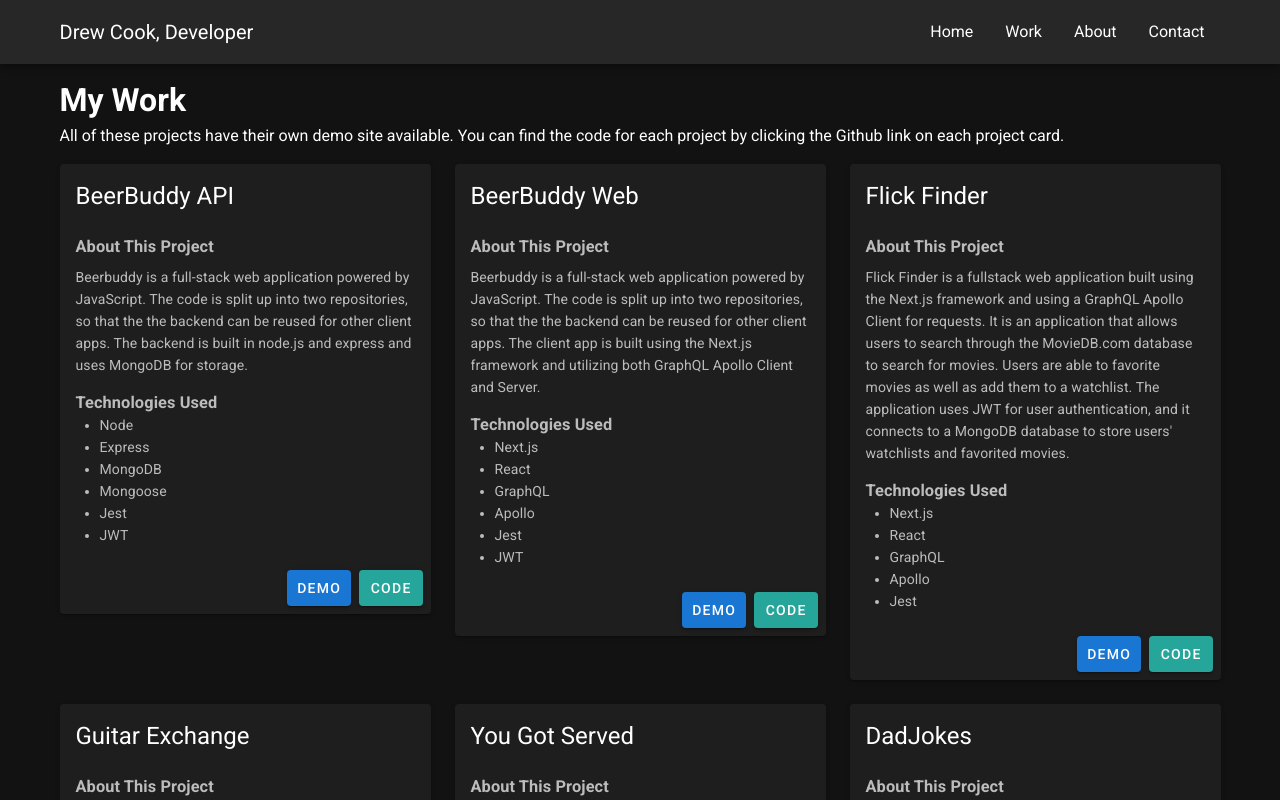
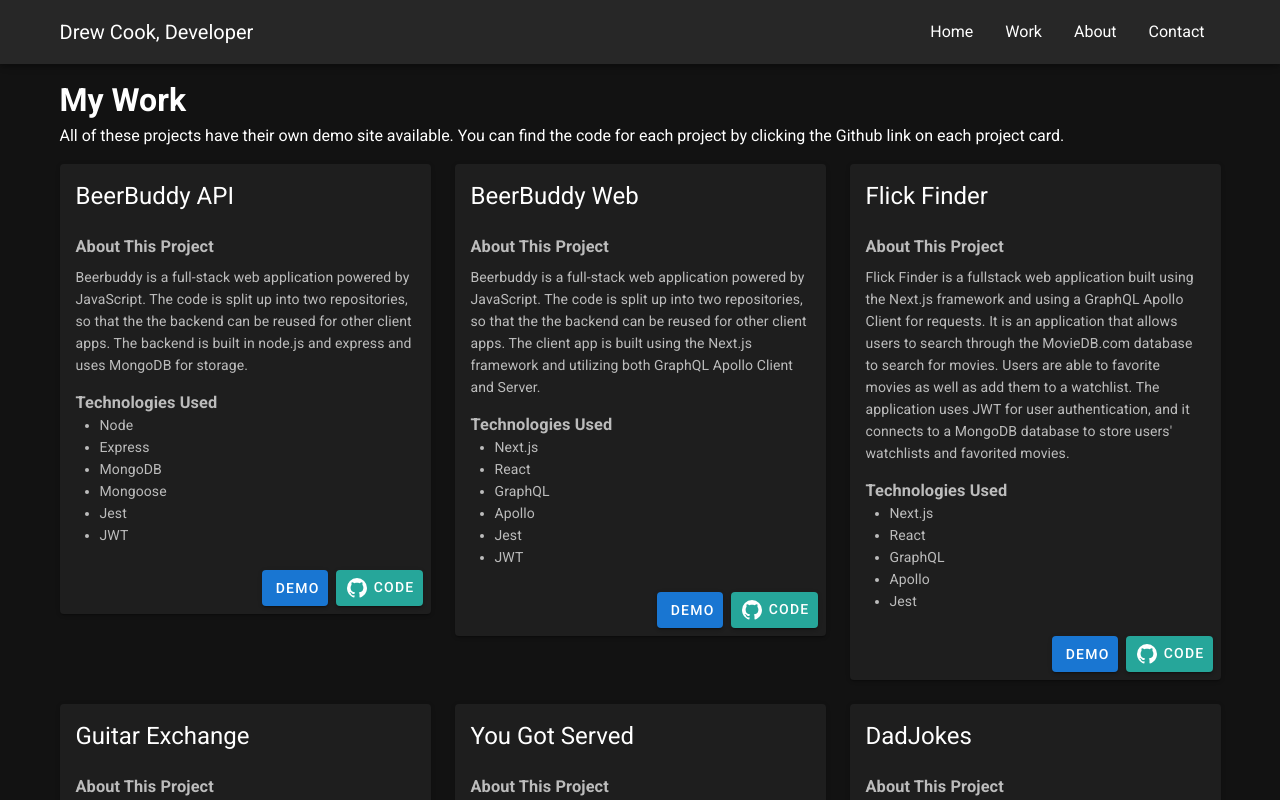
Before and after one commit to drewcook/portfolio-website, a Nuxt app: page /work in a window 1280 px wide. Shown: the top 800 px of the page. Built offline with nearby package versions, Linux system fonts and the light colour scheme.

Commit message:
button icons

```diff
--- a/components/ProjectCard.vue
+++ b/components/ProjectCard.vue
@@ -15,15 +15,37 @@
 		</v-card-text>
 		<v-card-actions>
 			<v-spacer />
-			<v-btn color="primary"><a :href="project.demoUrl" target="_blank">Demo</a></v-btn>
-			<v-btn color="info"><a :href="project.codeUrl" target="_blank">Code</a></v-btn>
+			<v-btn color="primary">
+				<a :href="project.demoUrl" target="_blank">
+					<v-icon>{{ demoIcon }}</v-icon>
+					Demo
+				</a>
+			</v-btn>
+			<v-btn color="info">
+				<a :href="project.codeUrl" target="_blank">
+					<v-icon>{{ githubIcon }}</v-icon>
+					Code
+				</a>
+			</v-btn>
 		</v-card-actions>
 	</v-card>
 </template>
 
 <script>
+	import { mdiDesktopMac, mdiGithub } from '@mdi/js'
 	export default {
-		props: ['project'],
+		props: {
+			project: {
+				type: Object,
+				default: () => ({}),
+			},
+		},
+		data() {
+			return {
+				demoIcon: mdiDesktopMac,
+				githubIcon: mdiGithub,
+			}
+		},
 	}
 </script>
 
```
